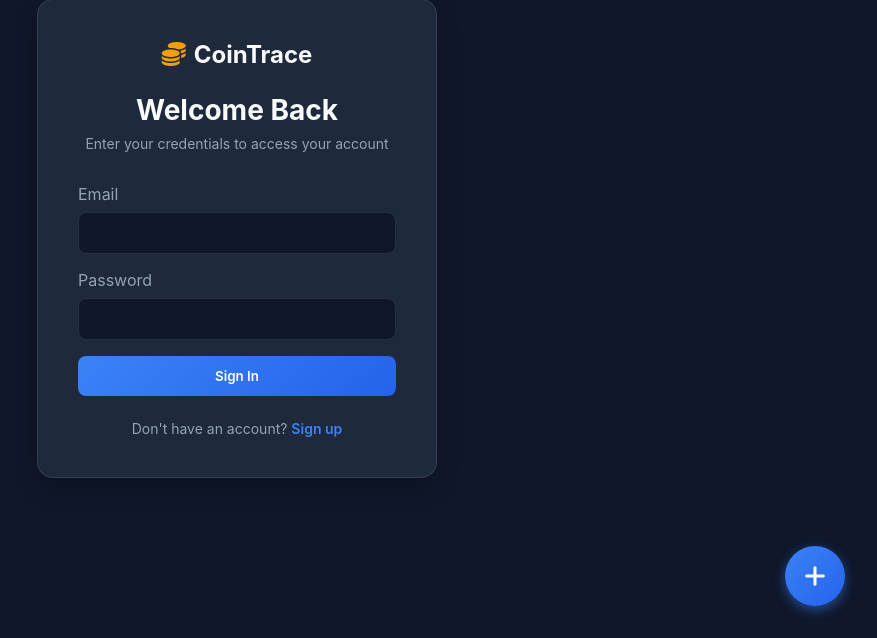
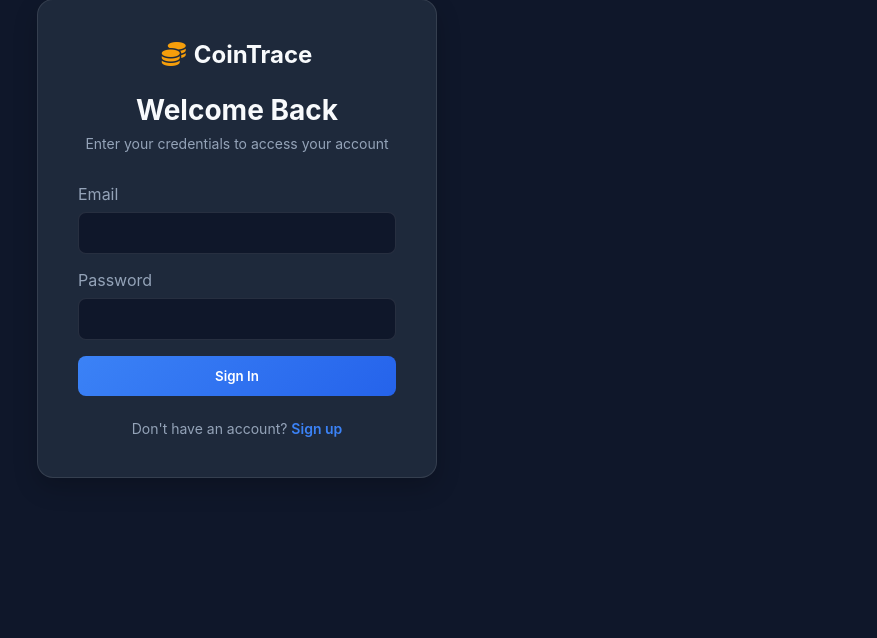
Before and after one commit to Ashishdevpandey/CoinTrace, a Flask app: page / in a window 1280 px wide. Shown: the part 162-800 px from the top of the page, without its empty margins (403-1280 px from the left). Run offline with Flask 3, Linux system fonts and the light colour scheme.

```diff
--- a/templates/index.html
+++ b/templates/index.html
@@ -725,7 +725,7 @@
         </div>
     </div>
 
-    <div class="fab" onclick="toggleModal()">
+    <div class="fab" onclick="toggleModal()" style="display: none;">
         <i class="fas fa-plus"></i>
     </div>
 
```
